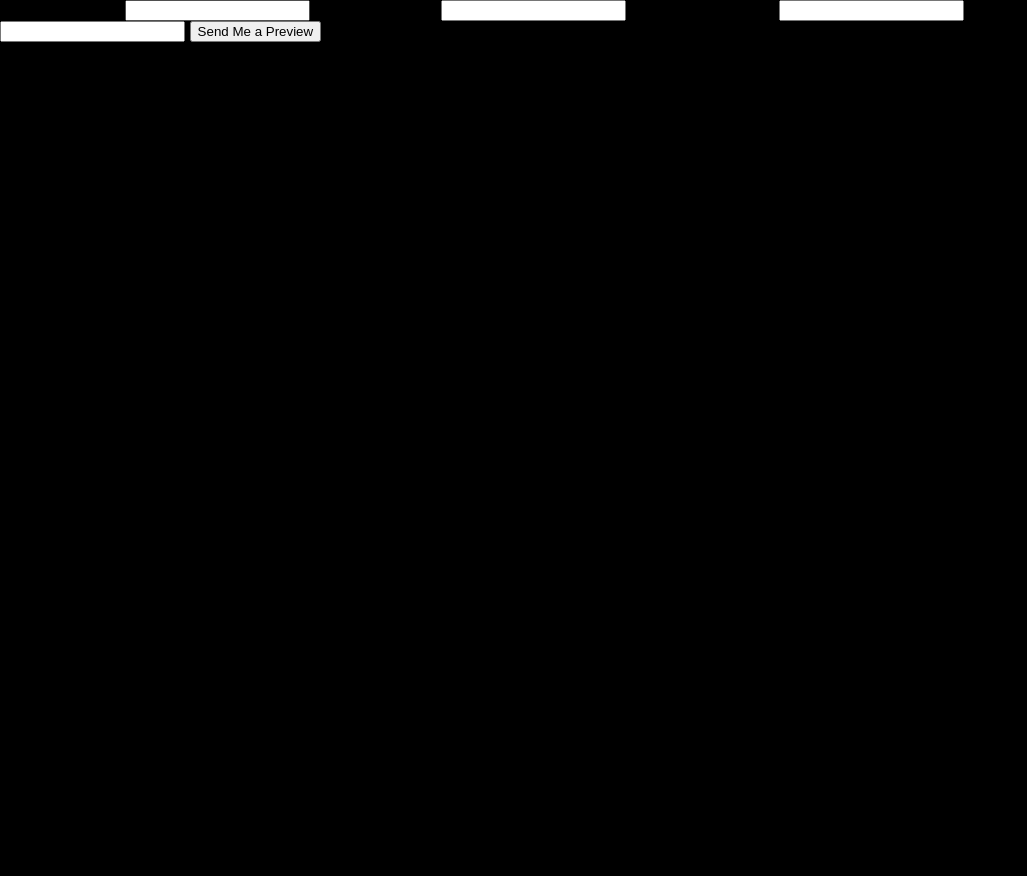
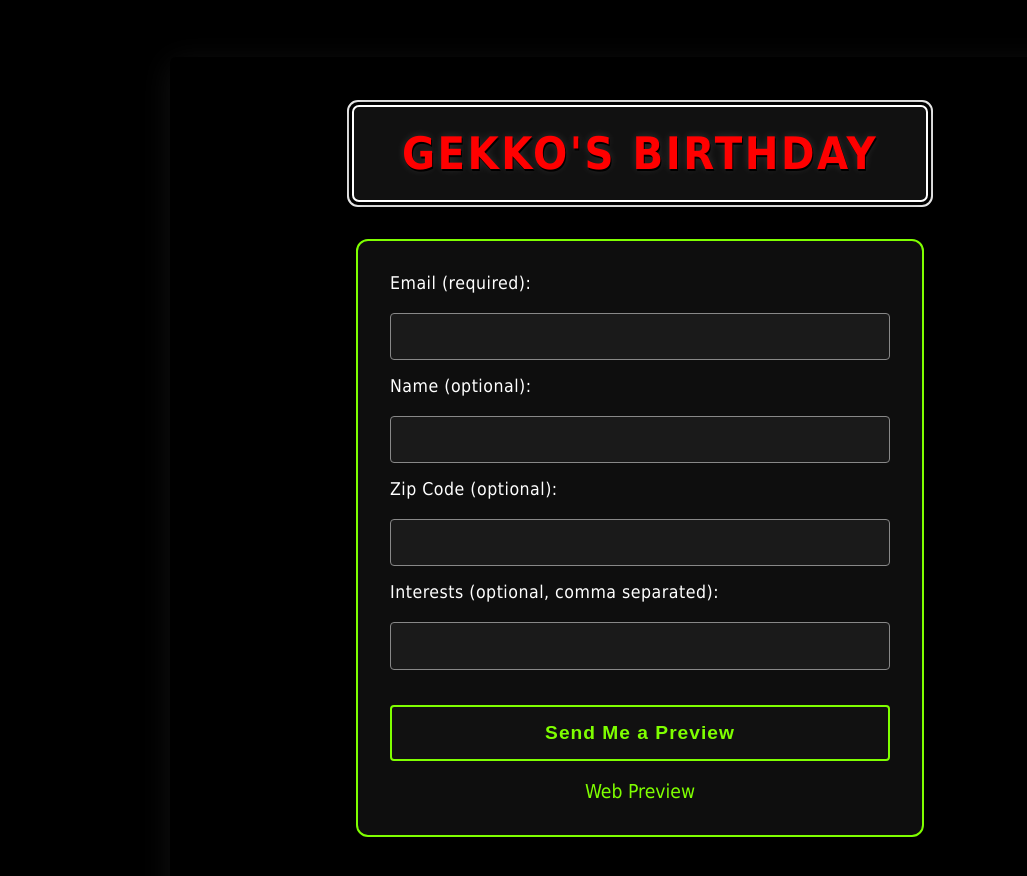
Before and after one commit to scottgrossworks/gecko, a plain HTML site: page outreach.html in a window 1280 px wide. Shown: the whole page, without its empty margins (0-1027 px from the left). Before the commit the page ends 800 px from the top, so only its background shows below. Drawn offline with Linux system fonts and the light colour scheme.

Commit message:
added outreach page

```diff
--- a/css/gecko_landing.css
+++ b/css/gecko_landing.css
@@ -1,4 +1,3 @@
-
 html, body {
   background: black;
   margin: 0;
@@ -6,6 +5,7 @@ html, body {
   font-family: Tahoma, Geneva, Verdana, sans-serif;
   min-height: 100vh;
 }
+
 .main-container {
   background: black;
 
@@ -19,6 +19,7 @@ html, body {
   flex-direction: column;
   align-items: center;
 }
+
 .sgw-logo-row {
   display: flex;
   align-items: center;
@@ -43,11 +44,6 @@ html, body {
   transition: opacity 0.2s;
 }
 
-@media (max-width: 500px) {
-  .sgw-logo-text {
-    display: none;
-  }
-}
 
 .header-green-row {
   display: flex;
@@ -85,11 +81,7 @@ html, body {
   letter-spacing: 1.25px;
 }
 
-@media (max-width: 650px) {
-  .sgw-logo-text {
-    display: none;
-  }
-}
+
 
 .header-center {
   position: absolute;
@@ -117,6 +109,8 @@ html, body {
   margin: 0.5em;
   white-space: nowrap;
 }
+
+
 .slideshow-container {
   width: 400px;
   max-width: 90vw;
@@ -132,6 +126,8 @@ html, body {
   align-items: center;
   justify-content: center;
 }
+
+
 .slide-img {
   position: absolute;
   width: 100%;
@@ -141,6 +137,8 @@ html, body {
   transition: opacity 1s ease;
   z-index: 1;
 }
+
+
 .slide-img.active {
   opacity: 1;
   z-index: 2;
@@ -189,39 +187,6 @@ html, body {
 
 
 
-@media (max-width: 500px) {
-  .main-container {
-    padding: 5px 2vw 10vw 2vw;
-  }
-  .header-green-row, .header-white-row {
-    font-size: 1em;
-  }
-  .slideshow-container {
-    width: 98vw;
-    min-width: 0;
-  }
-
-
-  .links-row {
-    font-size: 0.5em;
-    width:90%;
-    margin:0 auto;
-  }
-
-
-  .banner {
-    margin:0.5em;
-    padding-top: 20px;
-
-  }
-
-  .banner-text {
-    font-size: clamp(1.1em, 8vw, 1.5em);
-    padding: 4vw 0 2vw 0;
-  }
-}
-
-
 .newsletter-pitch {
   color: white;
   text-align: left;
@@ -259,6 +224,20 @@ html, body {
     box-sizing: border-box;
   }
 
+  .subscribe-form input[type="text"] {
+    padding: 0.7em 1em;
+    border-radius: 4px;
+    border: 1px solid #888;
+    font-size: 1.2em;
+    background: #1a1a1a;
+    color: white;
+    outline: none;
+    width: 100%;
+    max-width: 350px;
+    box-sizing: border-box;
+    margin-bottom: 0.5em;
+  }
+
   .subscribe-form button {
     padding: 0.7em;
     border-radius: 4px;
@@ -280,24 +259,6 @@ html, body {
     color: #111;
   }
 
-  @media (min-width: 600px) {
-    .subscribe-form {
-      flex-direction: row;
-      justify-content: center;
-      align-items: center;
-      gap: 1em;
-    }
-    .subscribe-form input[type="email"], .subscribe-form button {
-      width: auto;
-      max-width: 350px;
-    }
-    .subscribe-form button {
-      margin-left: 1em;
-    }
-  }
-
-
-
 
   #subscribe-message {
     text-align: center;
@@ -307,25 +268,6 @@ html, body {
     margin-bottom: 1em;
   }
 
-
-  @media (max-width: 600px) {
-    .banner-text {
-      padding: 12px 5vw !important; /* More vertical, responsive horizontal */
-      font-size: clamp(1.1em, 6vw, 1.6em); /* Slightly smaller for mobile */
-    }
-    .banner-border-outer {
-      padding: 2px !important; /* Keep a thin, but visible, border gap */
-      max-width: 98vw;
-    }
-
-    .newsletter-pitch {
-      font-size: 1em;
-      padding: 0.5em;
-      line-height: 1.3;
-      max-width: 98vw;
-    }
-
-  }
 
 
   .links-row {
@@ -428,3 +370,144 @@ html, body {
     margin-top: 60px;
     user-select: none;
   }
+
+  .gecko-form-container {
+  width: min(90%, 500px);
+  margin: 2em auto;
+  padding: clamp(1em, 4vw, 2em);
+  background: rgba(20,20,20,0.7);
+  border: 2px solid chartreuse;
+  border-radius: 12px;
+  box-shadow: 0 0 10px #000a;
+}
+
+.gecko-form {
+  display: flex;
+  flex-direction: column;
+  gap: 1em;
+  width: 100%;
+}
+
+.gecko-form label {
+  color: white;
+  font-size: clamp(0.9em, 2.5vw, 1.1em);
+  font-weight: 500;
+  letter-spacing: 0.5px;
+  margin-bottom: 0.2em;
+}
+
+.gecko-form input {
+  width: 100%;
+  padding: clamp(0.5em, 2vw, 0.7em) clamp(0.7em, 2vw, 1em);
+  border-radius: 4px;
+  border: 1px solid #888;
+  font-size: clamp(0.9em, 2.5vw, 1.1em);
+  background: #1a1a1a;
+  color: white;
+  outline: none;
+  box-sizing: border-box;
+  transition: border-color 0.2s, box-shadow 0.2s;
+}
+
+.gecko-form input:focus {
+  border-color: chartreuse;
+  box-shadow: 0 0 5px rgba(127, 255, 0, 0.3);
+}
+
+.gecko-btn {
+  width: 100%;
+  padding: clamp(0.6em, 2vw, 0.8em);
+  border-radius: 4px;
+  border: 2px solid chartreuse;
+  background: #111;
+  color: chartreuse;
+  font-size: clamp(1em, 2.5vw, 1.2em);
+  font-weight: bold;
+  letter-spacing: 1px;
+  cursor: pointer;
+  transition: background 0.2s, color 0.2s;
+  margin-top: 1em;
+}
+
+.gecko-btn:hover {
+  background: chartreuse;
+  color: #111;
+}
+
+@media (max-width: 500px) {
+
+    .main-container {
+      padding: 5px 2vw 10vw 2vw;
+    }
+    .header-green-row, .header-white-row {
+      font-size: 1em;
+    }
+    .slideshow-container {
+      width: 98vw;
+      min-width: 0;
+    }
+
+
+    .links-row {
+      font-size: 0.5em;
+      width:90%;
+      margin:0 auto;
+    }
+
+
+    .banner {
+      margin:0.5em;
+      padding-top: 20px;
+
+    }
+
+
+    .banner-text {
+      padding: 12px 5vw !important; /* More vertical, responsive horizontal */
+      font-size: clamp(1.1em, 6vw, 1.6em); /* Slightly smaller for mobile */
+    }
+    .banner-border-outer {
+      padding: 2px !important; /* Keep a thin, but visible, border gap */
+      max-width: 98vw;
+    }
+
+    .newsletter-pitch {
+      font-size: 1em;
+      padding: 0.5em;
+      line-height: 1.3;
+      max-width: 98vw;
+    }
+
+
+    .sgw-logo-text {
+      display: none;
+    }
+  }
+
+
+
+  @media (min-width: 600px) {
+    .subscribe-form {
+      flex-direction: row;
+      justify-content: center;
+      align-items: center;
+      gap: 1em;
+    }
+    .subscribe-form input[type="email"], .subscribe-form button {
+      width: auto;
+      max-width: 350px;
+    }
+    .subscribe-form button {
+      margin-left: 1em;
+    }
+
+
+    .banner {
+      margin-bottom: 18px !important; /* reduce as needed */
+    }
+    .banner-border-outer {
+      margin-bottom: 0 !important;
+    }
+  }
+
+  /*# sourceMappingURL=styles.css.map */
--- a/outreach.html
+++ b/outreach.html
@@ -9,18 +9,22 @@ This html page contains a form for capturing a potential new subscriber
 <html lang="en">
 <head>
   <meta charset="UTF-8">
-  <title>Gekko's Birthday</title>
+  <title>Gekko Preview Request</title>
   <meta name="viewport" content="width=device-width, initial-scale=1">
-
   <link rel="stylesheet" href="css/gecko_landing.css">
   <link rel="icon" type="image/x-icon" href="img/SGW_favicon.ico">
-
 </head>
 <body>
+  <BR>
+  <BR>
+  <BR>
+  <div class="main-container">
 
-
-
-
+    <BR>
+    <BR>
+    <div class="banner-border-outer">
+      <div class="banner-text">GEKKO'S BIRTHDAY</div>
+    </div>
 
     <div class="gecko-form-container">
       <form action="https://unha4lumv1.execute-api.us-west-2.amazonaws.com/prod/preview" method="get" class="gecko-form" id="previewForm">
@@ -38,6 +42,13 @@ This html page contains a form for capturing a potential new subscriber
 
         <button type="submit" class="gecko-btn">Send Me a Preview</button>
       </form>
+
+      <BR>
+        <center>
+        <a style='color:chartreuse; text-decoration:none;font-size:larger' href="https://unha4lumv1.execute-api.us-west-2.amazonaws.com/prod/web">
+          Web Preview</a>
+          </center>
+    </div>
   </div>
 
 
```
Lines whose indentation alone changed are shown as unchanged.
